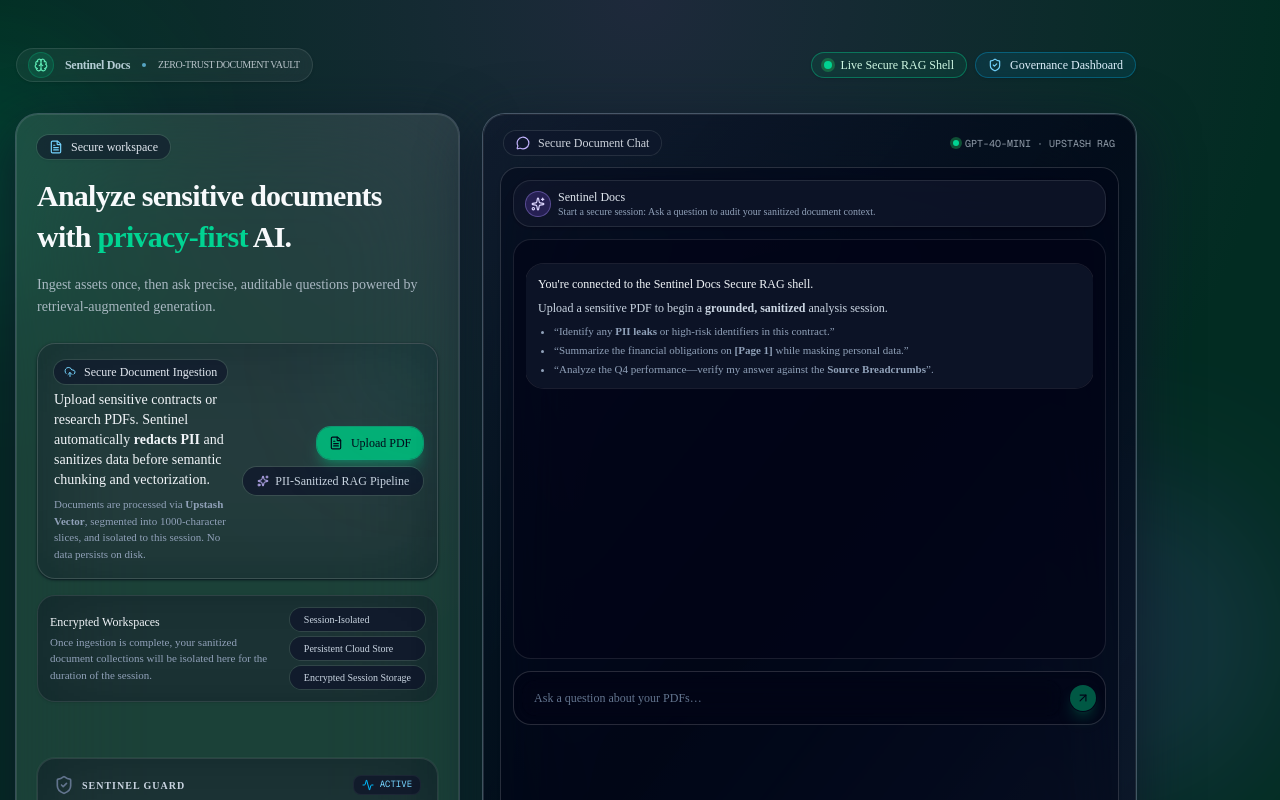
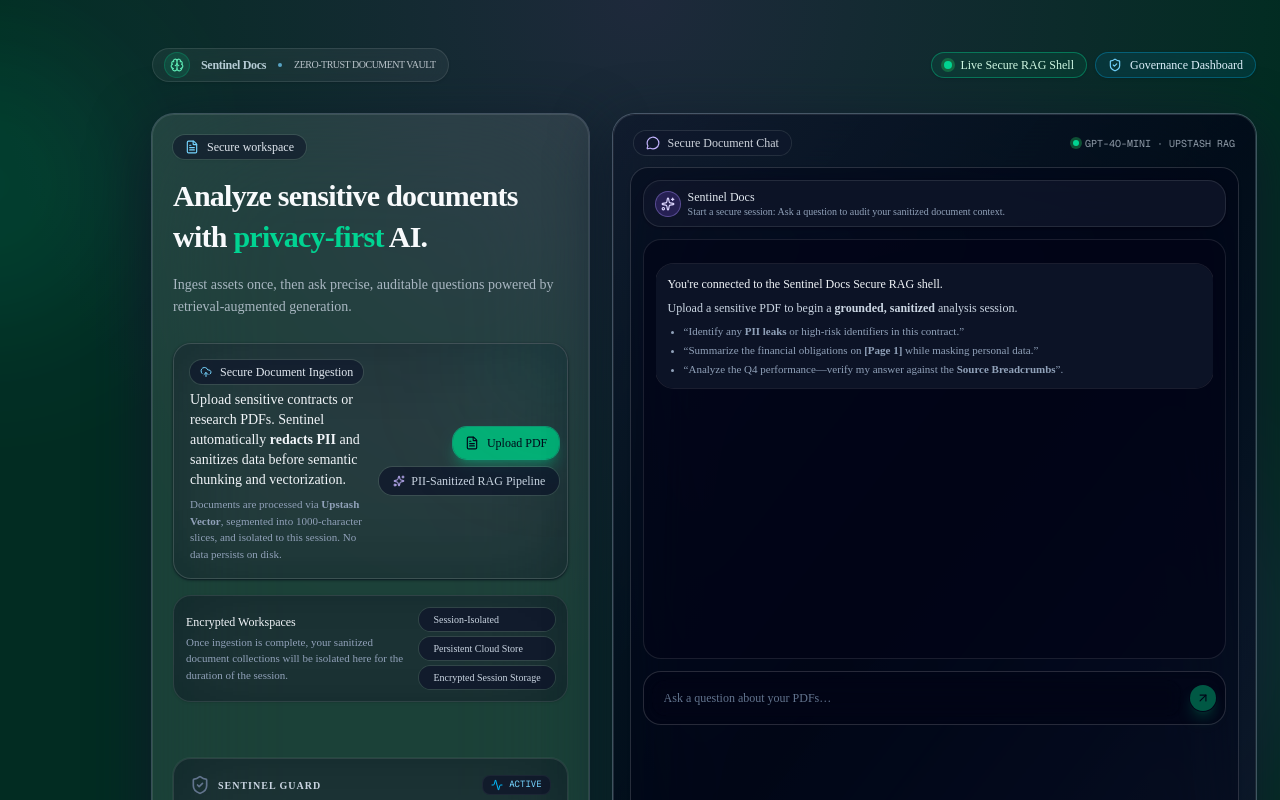
Before and after one commit to GeorgiDS9/sentinel-docs, a Next.js app: page / in a window 1280 px wide. Shown: the top 800 px of the page. Built offline with nearby package versions, Linux system fonts and the light colour scheme.

Commit message:
style: update page alignment

```diff
--- a/src/app/dashboard/governance/page.tsx
+++ b/src/app/dashboard/governance/page.tsx
@@ -177,7 +177,7 @@ export default function GovernanceDashboardPage() {
         <div className="absolute bottom-0 right-0 h-80 w-80 rounded-full bg-violet-500/20 blur-3xl" />
       </div>
 
-      <main className="container relative z-10 flex min-h-screen max-w-6xl flex-col gap-6 px-4 py-10 md:py-12">
+      <main className="relative z-10 flex min-h-screen max-w-6xl flex-col gap-6 ml-32 px-4 py-10 md:py-12">
         {/* Header */}
         <header className="flex flex-col gap-4">
           <div className="flex flex-col items-start justify-between gap-4 md:flex-row md:items-center">
@@ -210,7 +210,6 @@ export default function GovernanceDashboardPage() {
             </p>
           </div>
         </header>
-
         <ComplianceHealthCard
           healthHint={healthHint}
           healthStatus={healthStatus}
@@ -218,9 +217,7 @@ export default function GovernanceDashboardPage() {
           latestScore={latestScore}
           averageScore={averageScore}
         />
-
         <ComplianceMatrixCard rows={complianceRows} />
-
         <div className="grid gap-6 md:grid-cols-[0.75fr_1.25fr]">
           <RedactionCounterCard totalBlocked={totalBlocked} />
 
@@ -229,16 +226,13 @@ export default function GovernanceDashboardPage() {
             langsmithTraceUrl={langsmithTraceUrl}
           />
         </div>
-
         <IntegrityHeatmapCard judgeHistory={judgeHistory} />
-
         <EconomicShieldCard
           usage={usage}
           totalTokens={totalTokens}
           estimatedSessionCost={estimatedSessionCost}
           costToIntelligenceEfficiency={costToIntelligenceEfficiency}
         />
-
         <ModelBenchmarkingCard rows={benchmarkRows} />
       </main>
     </div>
--- a/src/app/page.tsx
+++ b/src/app/page.tsx
@@ -119,7 +119,7 @@ export default function Home() {
         <div className="absolute bottom-0 right-0 h-80 w-80 rounded-full bg-violet-500/20 blur-3xl" />
       </div>
 
-      <main className="container relative z-10 flex min-h-screen max-w-6xl flex-col gap-8 px-4 py-10 md:py-12">
+      <main className="relative z-10 flex min-h-screen max-w-6xl flex-col gap-8 ml-32 px-6 py-10 md:py-12">
         {/* Header */}
         <header className="flex flex-col items-start justify-between gap-4 md:flex-row md:items-center">
           <div className="inline-flex items-center gap-3 rounded-full border border-white/10 bg-white/5 px-3 py-1 text-xs font-medium shadow-sm backdrop-blur-xl dark:bg-slate-900/40">
@@ -150,7 +150,6 @@ export default function Home() {
             </Link>
           </div>
         </header>
-
         {/* Grid layout */}
         <section className="grid flex-1 gap-6 md:grid-cols-[minmax(0,0.95fr)_minmax(0,1.4fr)]">
           {/* Sidebar section */}
```
